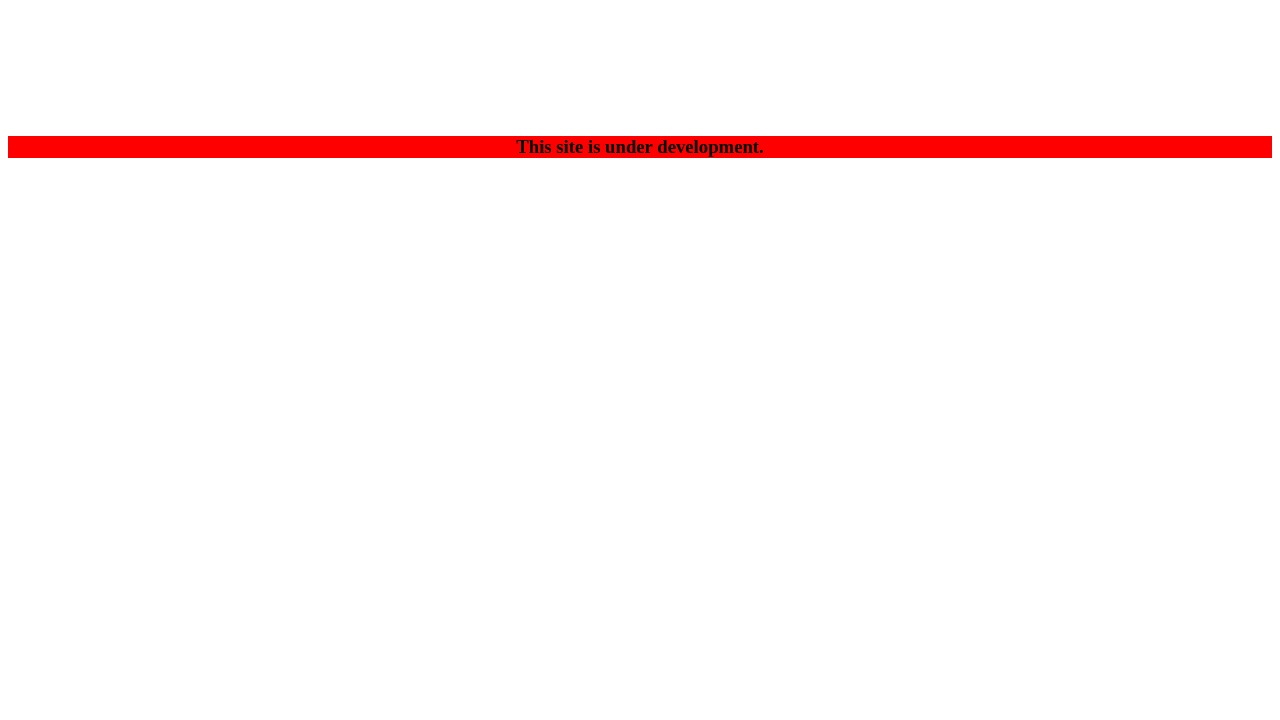
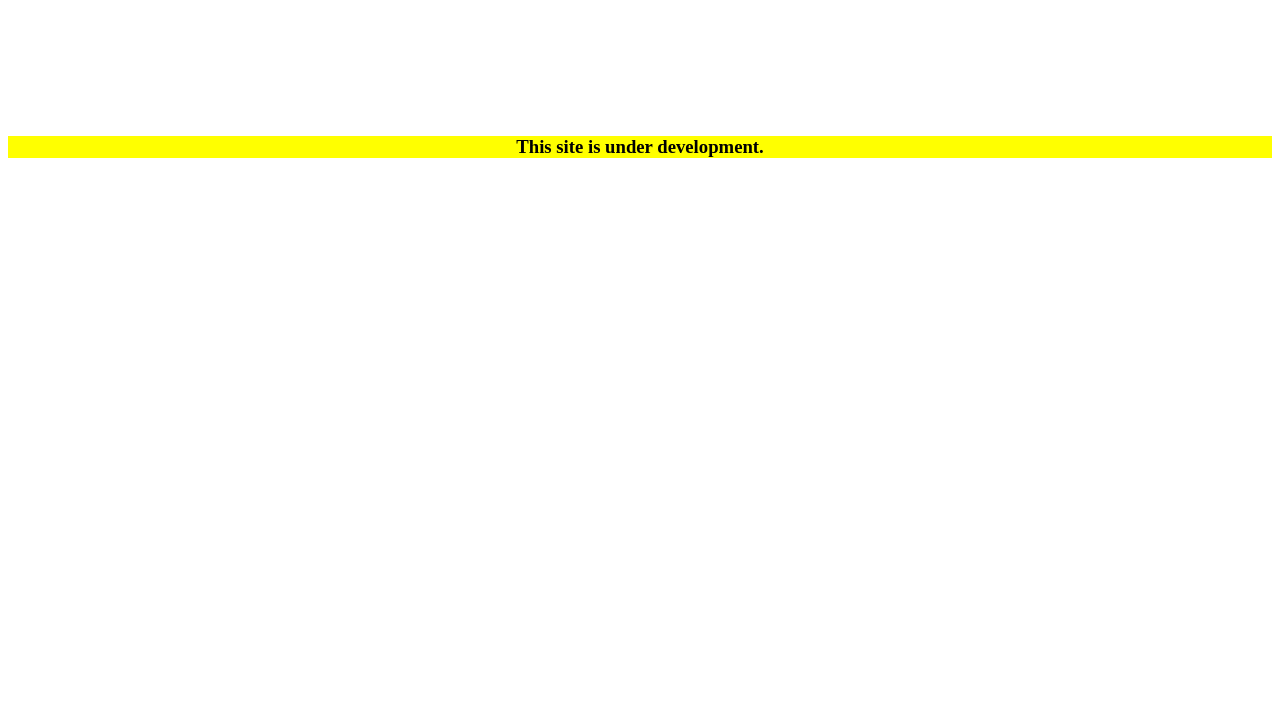
Before and after one commit to MathGuy314/MathGuy314.github.io, a plain HTML site: page index.html in a window 1280 px wide. Shown: the part 80-800 px from the top of the page. Drawn offline with Linux system fonts and the light colour scheme.

Commit message:
Update index.html

```diff
--- a/index.html
+++ b/index.html
@@ -32,7 +32,7 @@
             text-align: center;
             position: relative;
             top: 100px;
-            background-color: red;
+            background-color: #FFFF00;
         }
     </style>
 </body>
```
